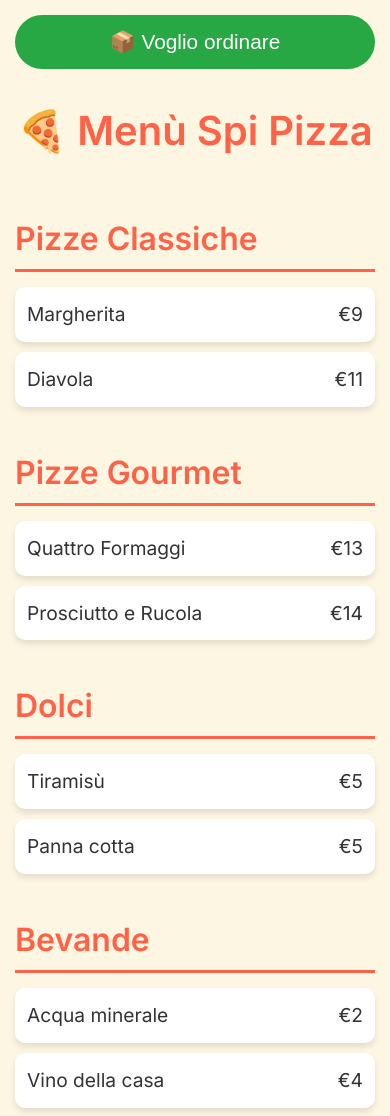
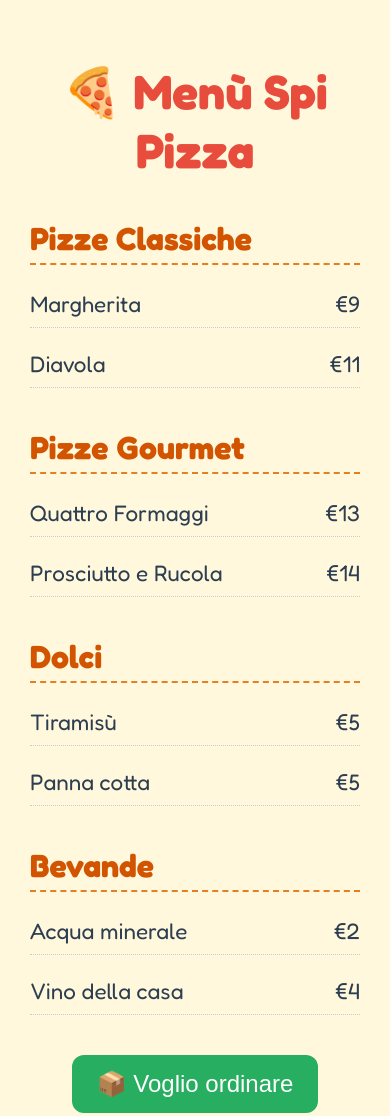
Before and after one commit to spisystem/men-, a plain HTML site: page index.html in a window 390 px wide. Drawn offline with Linux system fonts and the light colour scheme.

Commit message:
Update index.html

```diff
--- a/index.html
+++ b/index.html
@@ -4,153 +4,101 @@
   <meta charset="UTF-8" />
   <title>Spi Pizza - Menù</title>
   <meta name="viewport" content="width=device-width, initial-scale=1.0" />
-  <link href="https://fonts.googleapis.com/css2?family=Inter:wght@400;600&display=swap" rel="stylesheet">
+  <link href="https://fonts.googleapis.com/css2?family=Fredoka:wght@400;700&display=swap" rel="stylesheet">
   <style>
-    * {
+    body {
+      font-family: 'Fredoka', sans-serif;
+      background-color: #fff8dc;
       margin: 0;
-      padding: 0;
-      box-sizing: border-box;
-    }
-
-    body {
-      font-family: 'Inter', sans-serif;
-      background-color: #fdf6e3;
-      color: #333;
+      padding: 30px;
+      color: #2c3e50;
       font-size: 1.4rem;
-      line-height: 1.6;
-      padding: 30px;
-      display: flex;
-      flex-direction: column;
-      align-items: center;
-      justify-content: flex-start;
-      min-height: 100vh;
     }
 
     h1 {
+      text-align: center;
       font-size: 3rem;
-      color: #ff6347;
-      margin-bottom: 20px;
-      font-weight: 600;
-      text-align: center;
-    }
-
-    .btn {
-      display: block;
-      width: 250px;
-      padding: 15px;
-      font-size: 1.6rem;
-      color: white;
-      background-color: #28a745; /* Verde brillante */
-      border: none;
-      border-radius: 50px;
-      text-align: center;
-      cursor: pointer;
+      color: #e74c3c;
       margin-bottom: 30px;
-      transition: background-color 0.3s ease, transform 0.3s ease;
-    }
-
-    .btn:hover {
-      background-color: #218838; /* Verde scuro */
-      transform: translateY(-3px);
     }
 
     .section {
-      width: 100%;
-      max-width: 600px;
-      margin-top: 30px;
+      margin-top: 40px;
     }
 
     .section h2 {
       font-size: 2rem;
-      color: #ff6347;
+      color: #d35400;
       margin-bottom: 15px;
-      border-bottom: 3px solid #ff6347;
+      border-bottom: 2px dashed #e67e22;
       padding-bottom: 5px;
     }
 
     .dish {
       display: flex;
       justify-content: space-between;
-      padding: 12px;
-      background-color: #ffffff;
-      margin: 10px 0;
-      border-radius: 10px;
-      box-shadow: 0 4px 6px rgba(0, 0, 0, 0.1);
-      transition: box-shadow 0.3s ease, transform 0.3s ease;
+      margin-bottom: 12px;
+      padding: 10px 0;
+      border-bottom: 1px dotted #ccc;
     }
 
-    .dish:hover {
-      box-shadow: 0 6px 12px rgba(0, 0, 0, 0.2);
-      transform: scale(1.02);
+    .btn {
+      display: block;
+      margin: 40px auto;
+      padding: 15px 25px;
+      font-size: 1.5rem;
+      background-color: #27ae60;
+      color: white;
+      border: none;
+      border-radius: 12px;
+      cursor: pointer;
+      transition: background 0.3s;
     }
 
-    .dish span {
-      font-size: 1.4rem;
-      color: #333;
+    .btn:hover {
+      background-color: #1e874b;
+    }
+
+    .order-section {
+      display: none;
+      margin-top: 40px;
+      border-top: 3px dashed #999;
+      padding-top: 30px;
+    }
+
+    .menu-item {
+      display: flex;
+      justify-content: space-between;
+      align-items: center;
+      margin: 12px 0;
+      padding: 10px;
+      background: #fff;
+      border: 2px solid #ffa500;
+      border-radius: 12px;
     }
 
     .qty {
       width: 60px;
       padding: 8px;
       font-size: 1.2rem;
-      border: 2px solid #ff6347;
-      border-radius: 8px;
+      border: 2px solid #ccc;
+      border-radius: 10px;
       text-align: center;
-      background-color: #fff;
-      color: #333;
     }
 
     .total {
-      font-size: 2rem;
+      text-align: center;
+      font-size: 1.6rem;
+      margin-top: 25px;
       font-weight: bold;
-      margin-top: 25px;
-      color: #28a745;
-    }
-
-    .order-section {
-      display: none;
-      width: 100%;
-      max-width: 600px;
-      margin-top: 40px;
-      padding: 20px;
-      background-color: #fff;
-      border-radius: 10px;
-      box-shadow: 0 4px 10px rgba(0, 0, 0, 0.1);
-    }
-
-    .order-section input {
-      margin-bottom: 15px;
-    }
-
-    /* Responsività */
-    @media (max-width: 768px) {
-      body {
-        padding: 15px;
-      }
-
-      h1 {
-        font-size: 2.5rem;
-      }
-
-      .btn {
-        width: 100%;
-        font-size: 1.3rem;
-      }
-
-      .dish span {
-        font-size: 1.2rem;
-      }
+      color: #27ae60;
     }
   </style>
 </head>
 <body>
 
-  <!-- Pulsante "Voglio ordinare" in cima -->
-  <button class="btn" id="openOrder">📦 Voglio ordinare</button>
-
   <h1>🍕 Menù Spi Pizza</h1>
 
-  <!-- Sezioni del menù -->
   <div class="section">
     <h2>Pizze Classiche</h2>
     <div class="dish"><span>Margherita</span> <span>€9</span></div>
@@ -175,7 +123,9 @@
     <div class="dish"><span>Vino della casa</span> <span>€4</span></div>
   </div>
 
-  <!-- Sezione per l'ordine -->
+  <!-- ✅ Bottone ben visibile -->
+  <button class="btn" id="openOrder">📦 Voglio ordinare</button>
+
   <div class="order-section" id="orderSection">
     <form id="orderForm">
       <div class="menu-item">
@@ -254,7 +204,7 @@
         const price = parseFloat(input.dataset.price);
         if (qty > 0) {
           hasOrder = true;
-          message += `- ${qty} x ${name} (€${(qty * price).toFixed(2)})\n`;
+          message += - ${qty} x ${name} (€${(qty * price).toFixed(2)})\n;
         }
       });
 
@@ -264,11 +214,11 @@
       }
 
       const total = totalDisplay.textContent.replace("Totale: ", "");
-      message += `\nTotale: ${total}`;
+      message += \nTotale: ${total};
 
       const phone = "3935560714";
       const encoded = encodeURIComponent(message);
-      const url = `https://wa.me/${phone}?text=${encoded}`;
+      const url = https://wa.me/${phone}?text=${encoded};
 
       window.open(url, '_blank');
     }
```
